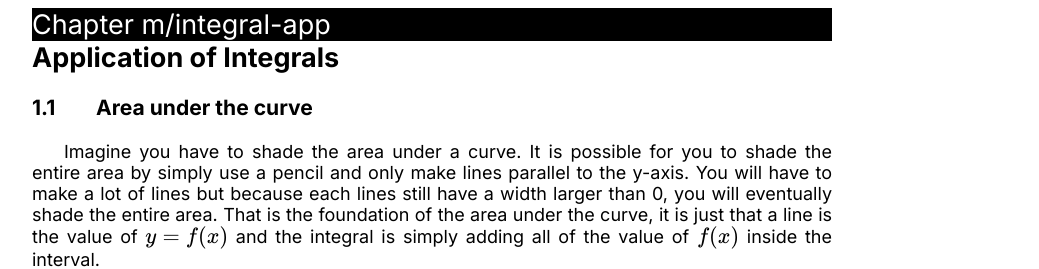
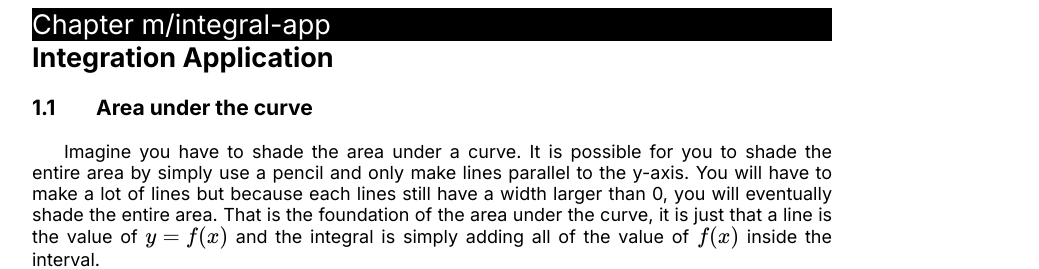
Before and after one commit to LukeNK/n-week-project, a Jekyll site: the page built from chapters/_m/integral-app.md, in a window 1280 px wide and 900 px high. Shown: the top 269 px of the window, without its empty margins (208-1247 px from the left). Built offline with Jekyll 4.4.1, drawn with Linux system fonts in a browser that asks for light colours.

Commit message:
Rename chapter

```diff
--- a/chapters/_m/integral-app.md
+++ b/chapters/_m/integral-app.md
@@ -1,6 +1,6 @@
 ---
 layout: chapter
-title: Application of Integrals
+title: Integration Application
 prerequisites:
     - m-integral
 ---
```
